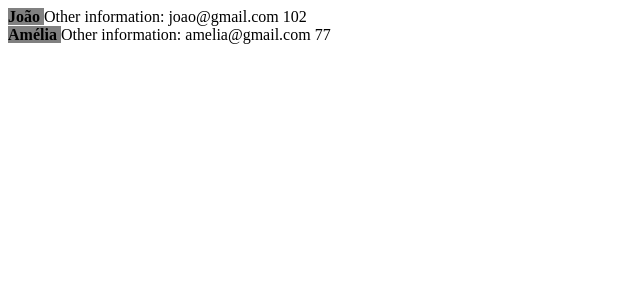
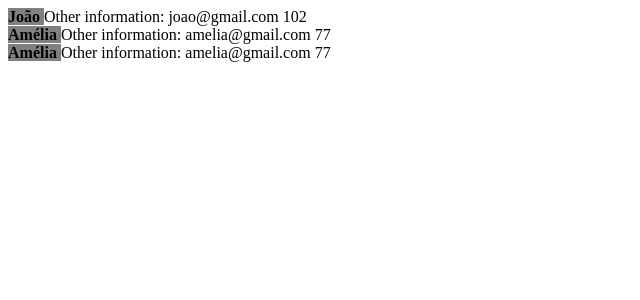
Before and after one commit to ingrisandrade/trybe_activities, a React (Create React App) app in the folder desenvolvimento-front-end/exercises_react_bloco_10/exercises/10.2/fixation-exercises-10-2-2-2-2-2/: page / in a window 1280 px wide. Shown: the top 300 px of the page, without its empty margins (0-640 px from the left). Built offline with nearby package versions, Linux system fonts and the light colour scheme.

Commit message:
add third person to array

```diff
--- a/desenvolvimento-front-end/exercises_react_bloco_10/exercises/10.2/fixation-exercises-10-2-2-2-2-2/src/Table.jsx
+++ b/desenvolvimento-front-end/exercises_react_bloco_10/exercises/10.2/fixation-exercises-10-2-2-2-2-2/src/Table.jsx
@@ -9,6 +9,13 @@ class Table extends React.Component {
       name: "João",
       email: "joao@gmail.com",
       avatar: "https://cdn.pixabay.com/photo/2016/08/20/05/38/avatar-1606916_640.png"
+    },
+
+    {
+      id: 77,
+      name: "Amélia",
+      email: "amelia@gmail.com",
+      avatar: "https://cdn.pixabay.com/photo/2017/01/31/13/05/cameo-2023867_640.png"
     },
 
     {
```
